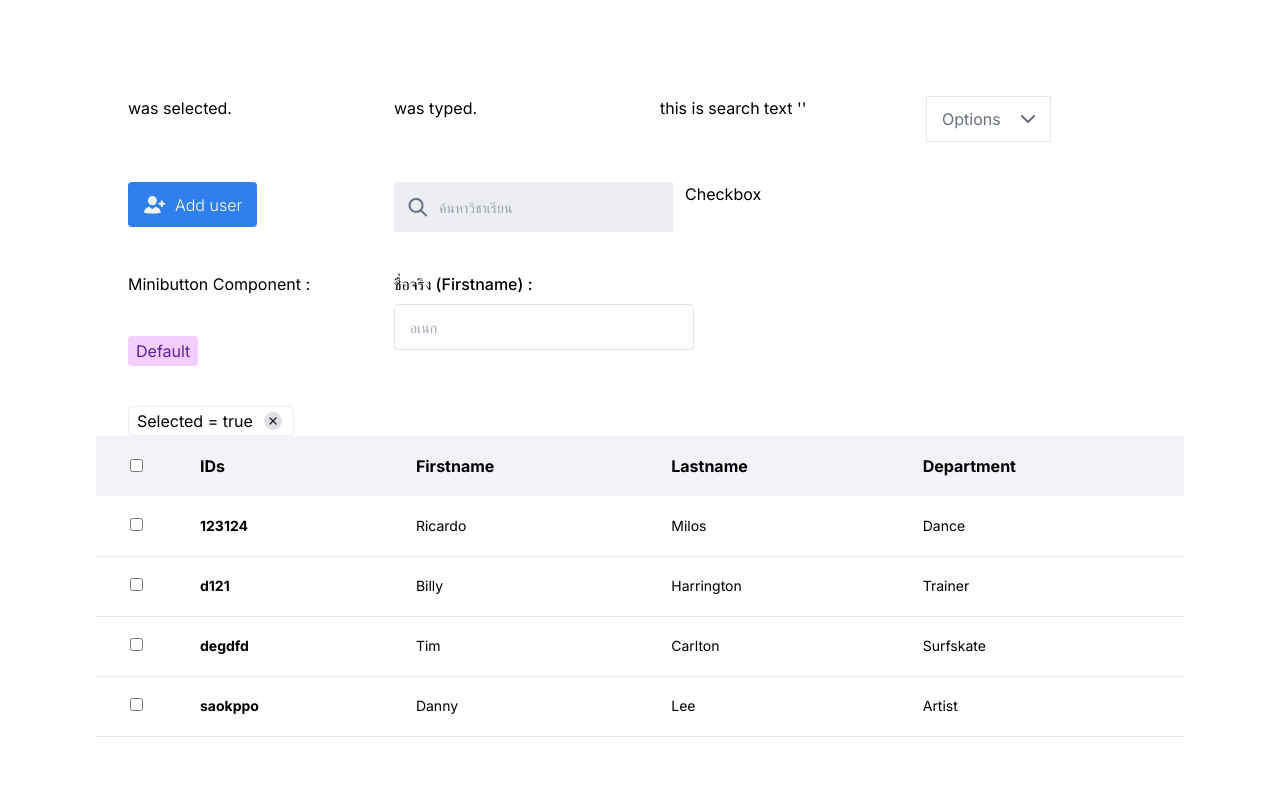
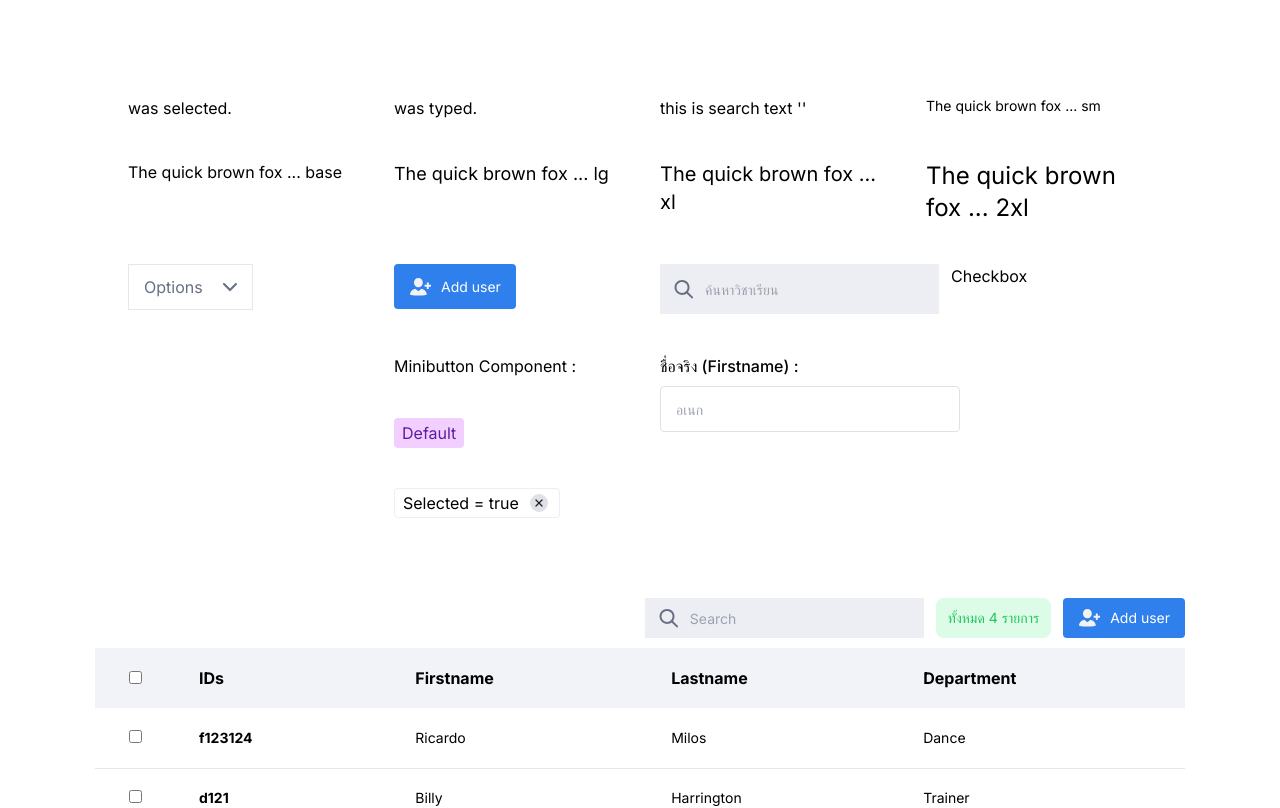
Before and after one commit to yukimura-ixa/school-timetable-senior-project, a Next.js app: page / in a window 1280 px wide. Shown: the top 808 px of the page. Built offline with nearby package versions, Linux system fonts and the light colour scheme.

Commit message:
table component progress 90%

```diff
--- a/src/app/components/elements/input/selected_input/Dropdown.tsx
+++ b/src/app/components/elements/input/selected_input/Dropdown.tsx
@@ -73,6 +73,7 @@ function Dropdown({
         className={`
             absolute
             flex
+            z-50
             flex-col
             justify-left
             items-center
--- a/src/app/components/elements/static/Button.tsx
+++ b/src/app/components/elements/static/Button.tsx
@@ -54,10 +54,6 @@ function Button({
     opacity: disabled ? 0.5 : 1,
   };
   //style property ใช้เก็บค่าของ component props (ใส่ใน tailwind ไม่ได้ง่ะ ;-;)
-  const textStyleProperty: object = {
-    fontSize: fontSize,
-    fontWeight: fontWeight,
-  };
   return (
     <>
       {/*
@@ -67,7 +63,7 @@ function Button({
        */}
       {disabled ? (
         <div
-          className={`flex items-center justify-center px-[15px] py-[10px] rounded ${
+          className={`flex items-center justify-center p-3 rounded ${
             disabled ? null : "cursor-pointer"
           } select-none`}
           style={buttonStyleProperty}
@@ -75,9 +71,9 @@ function Button({
           <div className="flex gap-[10px]">
             {icon === "" ? null : <Image src={icon} alt="iconfromprops" />}
             {title === "" ? (
-              <p style={textStyleProperty}>Button</p>
+              <p className="text-sm">Button</p>
             ) : (
-              <p style={textStyleProperty}>{title}</p>
+              <p className="text-sm">{title}</p>
             )}
           </div>
         </div>
@@ -94,9 +90,9 @@ function Button({
           <div className="flex gap-[10px]">
             {icon === "" ? null : <Image src={icon} alt="icon" />}
             {title === "" ? (
-              <p style={textStyleProperty}>Button</p>
+              <p className="text-sm">Button</p>
             ) : (
-              <p style={textStyleProperty}>{title}</p>
+              <p className="text-sm">{title}</p>
             )}
           </div>
         </div>
--- a/src/app/components/templates/Table.tsx
+++ b/src/app/components/templates/Table.tsx
@@ -1,81 +1,158 @@
-import Image from 'next/image';
-import React, { useState } from 'react'
+import Image from "next/image";
+import React, { useState, useEffect } from "react";
 
 //SVG
-import bluepencil from '@/svg/bluepencil.svg';
-import bluetrash from '@/svg/bluetrash.svg';
+import bluepencil from "@/svg/bluepencil.svg";
+import bluetrash from "@/svg/bluetrash.svg";
+import graytrash from "@/svg/graytrash.svg";
+import Button from "../elements/static/Button";
+import adduserIcon from "@/svg/adduser.svg";
+import SearchBar from "../elements/input/field/SearchBar";
+import arrowdownIcon from "@/svg/arrowdown.svg";
 
 interface Table {
-    data: any[];
-    tableHead: string[];
+  data: any[]; //ชุดข้อมูลที่ส่งมาให้ table ใช้
+  tableHead: string[]; //กำหนดเป็น Array ของ property ทั้งหมดเพื่อสร้าง table head
+  tableData: Function;
+  orderByFunction: Function;
 }
-function Table() {
-    const tableHead: string[] = ["IDs", "Firstname", "Lastname", "Department"]
-    const data: any[] = [
-        {
-            id: "123124",
-            firstName: "Ricardo",
-            lastName: "Milos",
-            department: "Dance"
-        },
-        {
-            id: "d121",
-            firstName: "Billy",
-            lastName: "Harrington",
-            department: "Trainer"
-        },
-        {
-            id: "degdfd",
-            firstName: "Tim",
-            lastName: "Carlton",
-            department: "Surfskate"
-        },
-        {
-            id: "saokppo",
-            firstName: "Danny",
-            lastName: "Lee",
-            department: "Artist"
+function Table({ data, tableHead, tableData: TableData, orderByFunction }: Table): JSX.Element {
+  const [isHover, setIsHover] = useState(false); //เช็ค Hover ข้อมูล
+  const [hoverPoint, setHoverPoint] = useState(-1); //เก็บค่า Index ที่ Hover
+  const [checkedList, setCheckedList] = useState([]); //เก็บค่าของ checkbox
+  const handleChange = (event: any) => {
+    //เช็คการเปลี่ยนแปลงที่นี่ พร้อมรับ event
+    event.target.checked //เช็คว่าเรากดติ๊กหรือยัง
+        ? //ถ้ากดติ๊กแล้ว จะเซ็ทข้อมูล index ของ data ทั้งหมดลงไปใน checkList
+        //เช่น จำนวน data มี 5 ชุด จะได้เป็น => [0, 1, 2, 3, 4]
+        setCheckedList(() => data.map((item, index) => index))
+        : //ถ้าติ๊กออก จะล้างค่าทั้งหมดโดยการแปะ empty array ทับลงไป
+        setCheckedList(() => []);
   }
-    ]
-    const [isHover, setIsHover] = useState(false);
-    const [hoverPoint, setHoverPoint] = useState(-1);
+  const ClickToSelect = (index:number) => {
+    //เมื่อติ๊ก checkbox ในแต่ละ row เราจะทำการเพิ่ม index ลงไปใน checkList
+    setCheckedList(() =>
+      //ก่อนอื่นเช็คว่า index ที่จะเพิ่มลงไปมีใน checkList แล้วหรือยัง
+      //ขยาย...เพราะเราต้องติ๊กเข้าติ๊กออก ต้อง toggle ค่า
+      checkedList.includes(index) //คำสั่ง includes return เป็น boolean
+        ? //เมื่อเป็นจริง (มีการติ๊กในแถวนั้นๆมาก่อนแล้ว แล้วกดติ๊กซ้ำ)
+          //ทำการวาง array ทับโดยการ filter index นั้นออกไป
+          checkedList.filter((item) => item != index)
+        : //เมื่อยังไม่ถูกติ๊กมาก่อน ก็จะเพิ่ม index ที่ติ๊กเข้าไป
+          [...checkedList, index]
+    );
+  }
+  //เราจะใช้การ order by data id ASC เป็นค่าเริ่มต้น ที่เหลือก็แล้วแต่จะโปรด
+  const [orderedIndex, setOrderedIndex] = useState(-1); //ตั้ง default ที่ -1
+  const [orderState, setOrderState] = useState(true); //true = ASC false = DESC
+  const toggleOrdered = (index:number, type:string) => {
+    //ถ้ากด order ที่ไม่ใช่อันเดิม ให้เซ็ต index ของอันใหม่ละก็ตั้ง orderState กลับเป็น true
+    if (orderedIndex !== index){
+        setOrderedIndex(index)
+        setOrderState(true)
+    } else { //ถ้ากด order ช่องเดิมซ้ำๆ
+        setOrderState(!orderState) //สั่งให้ toggle boolean
+    }
+  }
+
   return (
-        <div className='overflow-x'>
-            <table className='table-auto w-full'>
+    <>
+      <div className="w-full flex justify-between h-[60px] py-[10px] pl-[15px]">
+        <div className="flex gap-3">
+          {checkedList.length === 0 ? null : (
+            <>
+              <div className="flex w-fit h-full items-center p-3 bg-red-100 rounded-lg text-center select-none">
+                <p className="text-red-500 text-sm">
+                  เลือก {checkedList.length} รายการ
+                </p>
+              </div>
+              <div className="flex w-fit items-center p-3 gap-3 h-full border rounded-lg border-gray-500 bg-white cursor-pointer select-none">
+                <Image src={graytrash} alt="graytrashicon" />
+                <p className="text-sm">ลบ</p>
+              </div>
+            </>
+          )}
+        </div>
+        <div className="flex gap-3">
+            <SearchBar height={'100%'} width={'100%'}/>
+          <div className="flex w-fit h-full items-center p-3 bg-green-100 rounded-lg text-center select-none">
+            <p className="text-green-500 text-sm">
+              ทั้งหมด {data.length} รายการ
+            </p>
+          </div>
+          <Button title="Add user" icon={adduserIcon} buttonColor="#2F80ED" height={'100%'} />
+        </div>
+      </div>
+      {/* <div className="w-full flex-row-reverse flex h-[60px] py-[10px] pl-[15px]">
+        <SearchBar height={'100%'} width={'100%'}/>
+      </div> */}
+      <table className="table-auto w-full">
         <thead>
-                    <tr className='h-[60px] bg-[#F1F3F9]'>
-                        <th className='w-20 px-6'>
-                            <input type='checkbox' />
+          <tr className="h-[60px] bg-[#F1F3F9]">
+            <th className="w-20 px-6">
+              {/* input ที่ select all item ในตาราง */}
+              <input
+                className="cursor-pointer"
+                type="checkbox"
+                name="selectedAll"
+                onChange={handleChange}
+                //ตรงนี้เช็คว่า array length ของ checkList กับ data ยาวเท่ากันไหม
+                //ขยาย...ถ้าเราติ๊กหมดมันก็จะขึ้นเป็น checked
+                //ขยาย(2)...แต่ถ้าเรา unchecked ข้อมูลบางชุดในตาราง ไอ้ checkbox ตัวนี้ก็ต้องมีสถานะ checked = false
+                checked={checkedList.length === data.length}
+              />
             </th>
-                        {tableHead.map(item => <th className='cursor-pointer text-left px-6'>{item}</th>)}
+            {tableHead.map((item, index) => (
+              <th className="text-left px-6 select-none cursor-pointer" key={item} onClick={() => toggleOrdered(index, item)}>
+                <div className="flex gap-1">
+                    <p className="">{item}</p>
+                    {/* ตรงนี้ไม่มีไรมาก แสดงลูกศรแบบ rotate กลับไปกลับมาโดยเช็คจาก orderState */}
+                    {orderedIndex == index ? <Image className="duration-300" src={arrowdownIcon} alt="arrowicon" style={{transform : `rotate(${orderState ? '180deg' : '0deg'})`}} /> : null}
+                </div>
+              </th>
+            ))}
           </tr>
         </thead>
-                <tbody className='text-sm'>
+        <tbody className="text-sm">
           {data.map((item, index) => (
-                        <tr className='relative h-[60px] border-b bg-[#FFF] hover:bg-[#EAF2FF] hover:text-[#3B8FEE] cursor-pointer' key={item.id}
-                        onMouseEnter={() => {setIsHover(true), setHoverPoint(index)}} onMouseLeave={() => {setIsHover(false), setHoverPoint(-1)}}>
+            <tr
+              className="relative h-[60px] border-b bg-[#FFF] hover:bg-[#EAF2FF] hover:text-[#3B8FEE] cursor-pointer"
+              key={item.id}
+              //ตรงนี้คือ Hover แล้วจะขึ้นรูปดินสอกับถังขยะ
+              onMouseEnter={() => {
+                setIsHover(true), setHoverPoint(index);
+              }}
+              //Hover point -1 ตั้งไว้เป็น default เฉยๆ เพราะคิดว่ามันไม่ตรงกับ index ของข้อมูล
+              onMouseLeave={() => {
+                setIsHover(false), setHoverPoint(-1);
+              }}
+            >
               <th>
-                                <input type='checkbox' value={item.id} name="itemdata" checked={false} />
+                <input
+                  className="cursor-pointer"
+                  type="checkbox"
+                  value={item.id}
+                  name="itemdata"
+                  onChange={() => ClickToSelect(index)}
+                  //ตรงนี้เช็คว่า ค่า index ของแต่ละแถวอยู่ในการติ๊กหรือไม่
+                  checked={checkedList.includes(index)}
+                />
               </th>
-                            <td className='font-bold px-6 whitespace-nowrap'>{item.id}</td>
-                            <td className='px-6 whitespace-nowrap'>{item.firstName}</td>
-                            <td className='px-6 whitespace-nowrap'>{item.lastName}</td>
-                            <td className='px-6 whitespace-nowrap'>{item.department}</td>
-                            {isHover && (hoverPoint === index)
-                            ?
-                            <div className='flex justify-between w-fit h-full gap-5 absolute right-5 bg-[#EAF2FF]'>
-                                <Image src={bluepencil} alt='editicon' />
-                                <Image src={bluetrash} alt='deleteicon' />
+              {/* ส่ง JSX.Element ผ่าน props แล้วค่อยส่ง data จากตรงนี้เพื่อเรียกอีกทีนึง */}
+              <TableData data={item} handleChange={ClickToSelect} index={index} />
+              {/* ตรงนี้คือไอคอนดินสอกับถังขยะ สำหรับแก้ไขข้อมูลและลบข้อมูลเฉพาะตัว */}
+              {isHover && hoverPoint === index ? (
+                <div className="flex justify-between w-fit h-full gap-5 absolute right-5 bg-[#EAF2FF]">
+                  <Image src={bluepencil} alt="editicon" />
+                  <Image src={bluetrash} alt="deleteicon" />
                 </div>
-                            :
-                            null
-                            }
+              ) : null}
             </tr>
           ))}
         </tbody>
       </table>
-        </div>
-    )
+    </>
+  );
 }
 
-export default Table
+export default Table;
--- a/src/app/page.tsx
+++ b/src/app/page.tsx
@@ -40,7 +40,33 @@ export default function Home() {
       lName: "Harrington",
     },
   ]);
-
+  const tableData: any[] = [
+    {
+      id: "f123124",
+      firstName: "Ricardo",
+      lastName: "Milos",
+      department: "Dance",
+    },
+    {
+      id: "d121",
+      firstName: "Billy",
+      lastName: "Harrington",
+      department: "Trainer",
+    },
+    {
+      id: "degdfd",
+      firstName: "Tim",
+      lastName: "Carlton",
+      department: "Surfskate",
+    },
+    {
+      id: "saokppo",
+      firstName: "Danny",
+      lastName: "Lee",
+      department: "Artist",
+    },
+  ];
+  const tableHead: string[] = ["IDs", "Firstname", "Lastname", "Department"];
   //TextField Handle Change Test
   const handleChange = (event: any) => {
     setText(event.target.value);
@@ -56,8 +82,8 @@ export default function Home() {
   const handleChangeText = (event: any) => {
     let text = event.target.value;
     setSearchText(text);
-    searchName(text)
-  }
+    searchName(text);
+  };
   const searchName = (name: string) => {
     //ใช้ logic เพื่อทำการ filter item list ที่เราได้มา เพราะมันอาจจะไม่ซ้ำรูปแบบกัน
     const copyNameList = [
@@ -83,10 +109,12 @@ export default function Home() {
       },
     ];
     //อันนี้แค่ทดสอบเท่านั่น ยังคนหาได้ไม่สุด เช่น ค้นหาแบบตัด case sensitive ยังไม่ได้
-    let res = copyNameList.filter(item => `${item.fName} ${item.lName}`.match(name));
+    let res = copyNameList.filter((item) =>
+      `${item.fName} ${item.lName}`.match(name)
+    );
     setNameList(res);
     console.log(res);
-  }
+  };
 
   //Render Dropdown Test
   const renderItem = ({ data }): JSX.Element => (
@@ -99,7 +127,12 @@ export default function Home() {
       <div className="mb-32 grid text-center gap-10 lg:max-w-5xl lg:w-full lg:mb-0 lg:grid-cols-4 lg:text-left">
         <p>{selectedName} was selected.</p>
         <p>{text} was typed.</p>
-        <p>this is search text '{searchText}'</p>
+        <p>this is search text &apos;{searchText}&apos;</p>
+        <p className="text-sm ...">The quick brown fox ... sm</p>
+        <p className="text-base ...">The quick brown fox ... base</p>
+        <p className="text-lg ...">The quick brown fox ... lg</p>
+        <p className="text-xl ...">The quick brown fox ... xl</p>
+        <p className="text-2xl ...">The quick brown fox ... 2xl</p>
         <Dropdown
           // width="100%"
           data={nameList}
@@ -110,7 +143,10 @@ export default function Home() {
           searchFunciton={handleChangeText}
         />
         <Button title="Add user" icon={adduserIcon} buttonColor="#2F80ED" />
-        <SearchBar placeHolder="ค้นหาวิชาเรียน" handleChange={handleChangeText}/>
+        <SearchBar
+          placeHolder="ค้นหาวิชาเรียน"
+          handleChange={handleChangeText}
+        />
         <CheckBox />
         <br></br>
         <div className="flex flex-col items-start gap-10">
@@ -137,8 +173,39 @@ export default function Home() {
           label="ชื่อจริง (Firstname) :"
         />
       </div>
-      <div className="w-full">
-          <Table />
+      <div className="w-[1190px] py-[30px] px-[50px] overflow-auto mt-10">
+        <Table
+          tableHead={tableHead}
+          data={tableData}
+          tableData={({ data, handleChange, index }) => (
+            <>
+              <td
+                className="font-bold px-6 whitespace-nowrap select-none"
+                onClick={() => handleChange(index)}
+              >
+                {data.id}
+              </td>
+              <td
+                className="px-6 whitespace-nowrap select-none"
+                onClick={() => handleChange(index)}
+              >
+                {data.firstName}
+              </td>
+              <td
+                className="px-6 whitespace-nowrap select-none"
+                onClick={() => handleChange(index)}
+              >
+                {data.lastName}
+              </td>
+              <td
+                className="px-6 whitespace-nowrap select-none"
+                onClick={() => handleChange(index)}
+              >
+                {data.department}
+              </td>
+            </>
+          )}
+        />
       </div>
     </main>
   );
```
Also changed, not shown: public/svg/graytrash.svg (added). Lines whose indentation alone changed are shown as unchanged.
